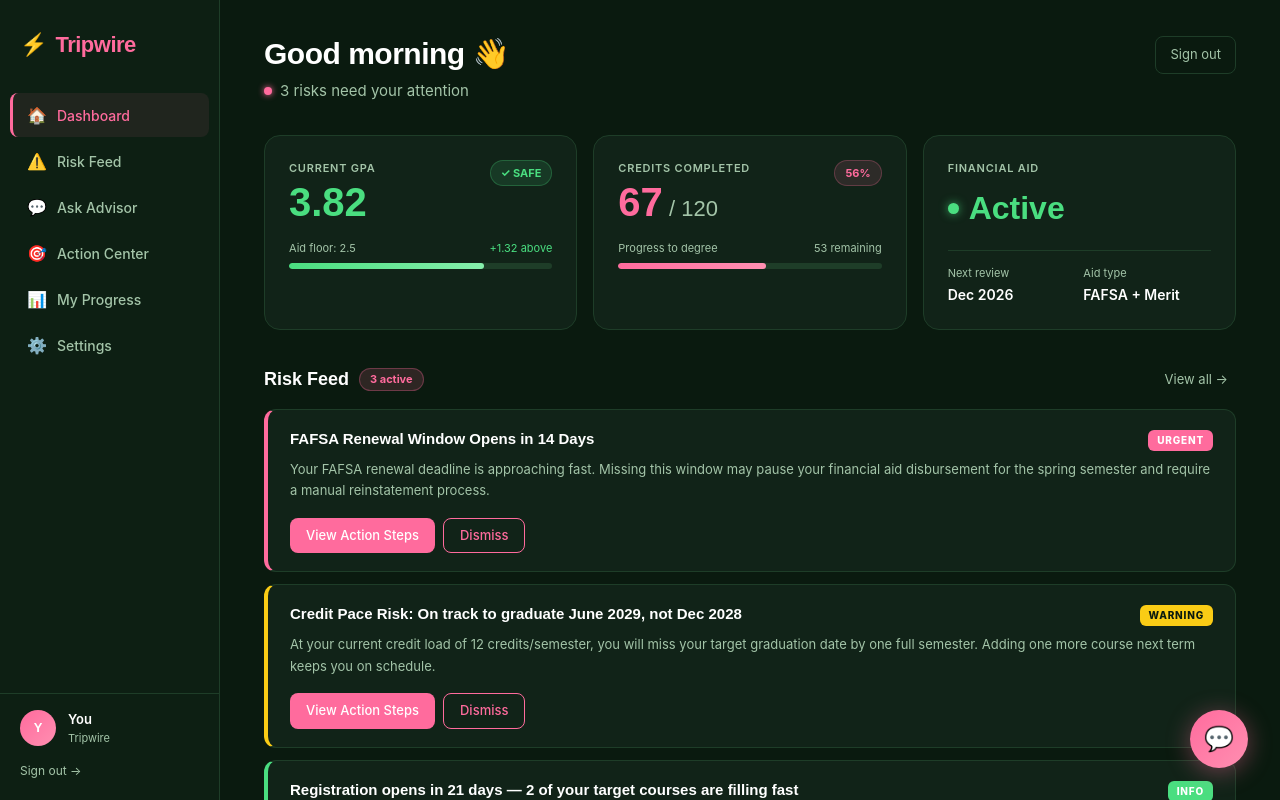
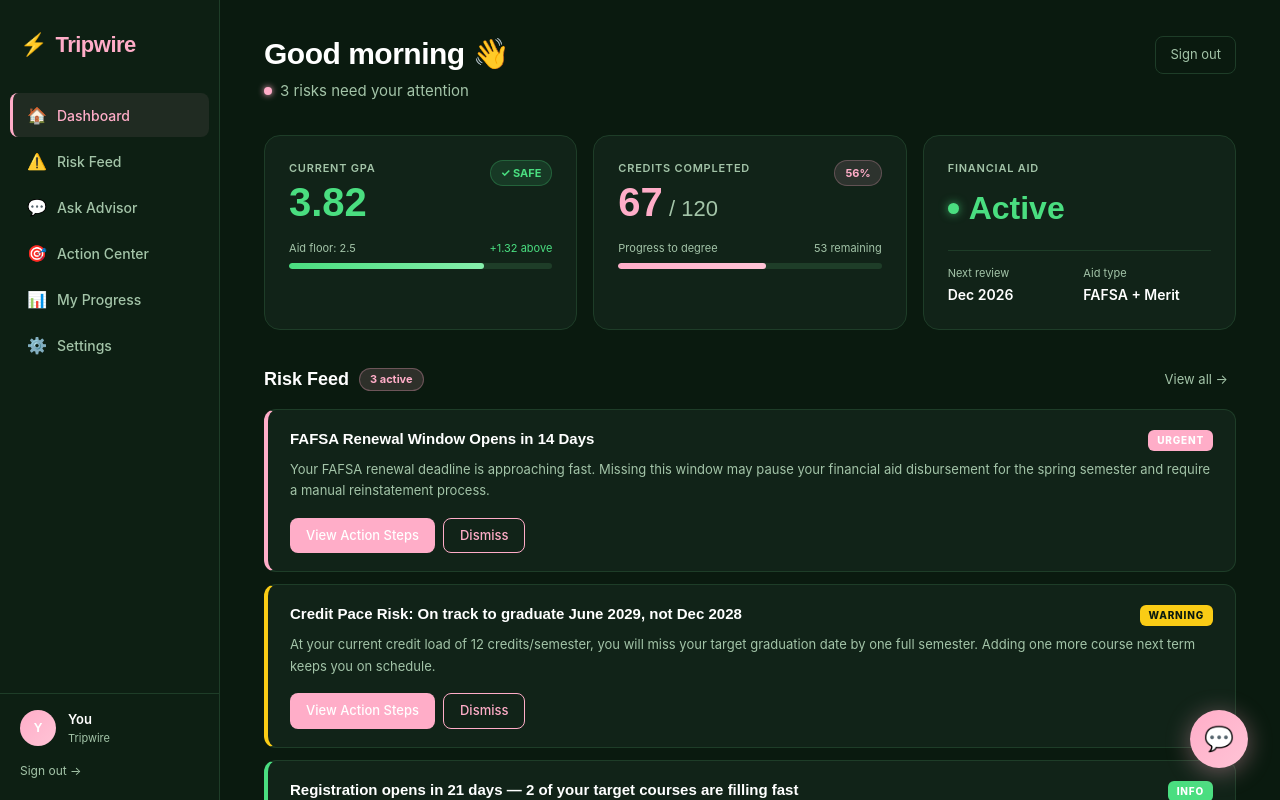
Before and after one commit to sindicates/tripwire, a Next.js app in the folder frontend/: page /dashboard in a window 1280 px wide. Shown: the top 800 px of the page. Built offline with nearby package versions, Linux system fonts and the light colour scheme; no server answers; a web font is replaced by a local one.

Commit message:
dashboard updates

```diff
--- a/frontend/app/dashboard/page.tsx
+++ b/frontend/app/dashboard/page.tsx
@@ -41,7 +41,7 @@ const NAV_ITEMS: NavItem[] = [
 
 const RISK_CARDS: RiskCard[] = [
   {
-    id: 1, severity: "URGENT", borderColor: "#ff6b9d", badgeColor: "#ff6b9d", badgeText: "URGENT",
+    id: 1, severity: "URGENT", borderColor: "#ffadc8", badgeColor: "#ffadc8", badgeText: "URGENT",
     title: "FAFSA Renewal Window Opens in 14 Days",
     description: "Your FAFSA renewal deadline is approaching fast. Missing this window may pause your financial aid disbursement for the spring semester and require a manual reinstatement process.",
   },
@@ -58,9 +58,9 @@ const RISK_CARDS: RiskCard[] = [
 ]
 
 const ACTION_ITEMS: ActionItem[] = [
-  { id: 1, title: "Submit FAFSA renewal", meta: "Due Jan 1, 2027 · Financial Aid Office", tag: "URGENT", tagColor: "#ff6b9d" },
+  { id: 1, title: "Submit FAFSA renewal", meta: "Due Jan 1, 2027 · Financial Aid Office", tag: "URGENT", tagColor: "#ffadc8" },
   { id: 2, title: "Meet with advisor to adjust credit load", meta: "Schedule before Nov 15", tag: "IMPORTANT", tagColor: "#facc15" },
-  { id: 3, title: "Register for MATH 285 before section fills", meta: "18% seats remaining", tag: "TIME-SENSITIVE", tagColor: "#ff8fb1" },
+  { id: 3, title: "Register for MATH 285 before section fills", meta: "18% seats remaining", tag: "TIME-SENSITIVE", tagColor: "#ffc4d6" },
 ]
 
 const SUGGESTED_QUESTIONS = [
@@ -126,7 +126,7 @@ export default function TripwireDashboard() {
         className="tw-fab"
         aria-label="Open Policy Advisor"
         onClick={() => { setAdvisorOpen(true); console.log("TODO: open advisor panel") }}
-        style={{ position: "fixed", bottom: 32, right: 32, width: 58, height: 58, borderRadius: "50%", background: "linear-gradient(135deg, #ff6b9d, #ff8fb1)", border: "none", cursor: "pointer", display: "flex", alignItems: "center", justifyContent: "center", fontSize: 24, boxShadow: "0 4px 24px rgba(255, 107, 157, 0.4)", zIndex: 40 }}
+        style={{ position: "fixed", bottom: 32, right: 32, width: 58, height: 58, borderRadius: "50%", background: "linear-gradient(135deg, #ffadc8, #ffc4d6)", border: "none", cursor: "pointer", display: "flex", alignItems: "center", justifyContent: "center", fontSize: 24, boxShadow: "0 4px 24px rgba(255, 173, 200, 0.4)", zIndex: 40 }}
       >💬</button>
 
       {advisorOpen && (
@@ -140,16 +140,17 @@ export default function TripwireDashboard() {
 // ── Sidebar ──────────────────────────────────────────────────────────────────
 
 function Sidebar({ activeNav, onNavClick, onSignOut, profile }: { activeNav: NavId; onNavClick: (id: NavId) => void; onSignOut: () => void; profile: Profile }) {
+  const router = useRouter()
   const name = profile.display_name || "You"
   const initials = name.split(" ").map((w) => w[0]).join("").slice(0, 2).toUpperCase()
   const subtitle = [profile.school, profile.year].filter(Boolean).join(" · ") || "Tripwire"
 
   return (
     <aside className="tw-sidebar" style={{ width: 220, minWidth: 220, background: "#0d1f13", borderRight: "1px solid #1e3d28", display: "flex", flexDirection: "column", position: "sticky", top: 0, height: "100vh", overflowY: "auto", flexShrink: 0 }}>
-      <div className="tw-sidebar-logo" style={{ display: "flex", alignItems: "center", gap: 8, padding: "28px 20px 32px" }}>
+      <button onClick={() => router.push("/")} className="tw-sidebar-logo" style={{ display: "flex", alignItems: "center", gap: 8, padding: "28px 20px 32px", background: "none", border: "none", cursor: "pointer" }}>
         <span style={{ fontSize: 22, flexShrink: 0 }}>⚡</span>
-        <span className="tw-sidebar-logo-text" style={{ fontFamily: "'Space Grotesk', sans-serif", fontWeight: 700, fontSize: 22, color: "#ff6b9d", letterSpacing: "-0.5px" }}>Tripwire</span>
-      </div>
+        <span className="tw-sidebar-logo-text" style={{ fontFamily: "'Space Grotesk', sans-serif", fontWeight: 700, fontSize: 22, color: "#ffadc8", letterSpacing: "-0.5px" }}>Tripwire</span>
+      </button>
 
       <nav style={{ flex: 1, padding: "0 10px", display: "flex", flexDirection: "column", gap: 2 }}>
         {NAV_ITEMS.map((item) => (
@@ -162,7 +163,7 @@ function Sidebar({ activeNav, onNavClick, onSignOut, profile }: { activeNav: Nav
 
       <div className="tw-sidebar-user" style={{ padding: "16px 20px", borderTop: "1px solid #1e3d28", display: "flex", flexDirection: "column", gap: 12 }}>
         <div style={{ display: "flex", alignItems: "center", gap: 12 }}>
-          <div style={{ width: 36, height: 36, borderRadius: "50%", background: "linear-gradient(135deg, #ff6b9d, #ff8fb1)", display: "flex", alignItems: "center", justifyContent: "center", fontFamily: "'Space Grotesk', sans-serif", fontWeight: 700, fontSize: 13, color: "#fff", flexShrink: 0 }}>{initials}</div>
+          <div style={{ width: 36, height: 36, borderRadius: "50%", background: "linear-gradient(135deg, #ffadc8, #ffc4d6)", display: "flex", alignItems: "center", justifyContent: "center", fontFamily: "'Space Grotesk', sans-serif", fontWeight: 700, fontSize: 13, color: "#fff", flexShrink: 0 }}>{initials}</div>
           <div className="tw-sidebar-user-text" style={{ minWidth: 0 }}>
             <div style={{ fontSize: 13, fontWeight: 600, color: "#ffffff", overflow: "hidden", textOverflow: "ellipsis", whiteSpace: "nowrap" }}>{name}</div>
             <div style={{ fontSize: 11, color: "#a3c4a8", overflow: "hidden", textOverflow: "ellipsis", whiteSpace: "nowrap" }}>{subtitle}</div>
@@ -186,14 +187,14 @@ function DashboardHeader({ onSignOut, profile }: { onSignOut: () => void; profil
       <div>
         <h1 style={{ fontFamily: "'Space Grotesk', sans-serif", fontWeight: 700, fontSize: 30, margin: 0, letterSpacing: "-0.5px", lineHeight: 1.2 }}>{greeting}{firstName ? `, ${firstName}` : ""} 👋</h1>
         <p style={{ color: "#a3c4a8", margin: "8px 0 0", fontSize: 15, display: "flex", alignItems: "center", gap: 8 }}>
-          <span style={{ display: "inline-block", width: 8, height: 8, borderRadius: "50%", background: "#ff6b9d", boxShadow: "0 0 6px #ff6b9d" }} />
+          <span style={{ display: "inline-block", width: 8, height: 8, borderRadius: "50%", background: "#ffadc8", boxShadow: "0 0 6px #ffadc8" }} />
           3 risks need your attention
         </p>
       </div>
       <button
         onClick={onSignOut}
         style={{ background: "none", border: "1px solid #1e3d28", borderRadius: 8, padding: "8px 14px", color: "#a3c4a8", fontSize: 13, cursor: "pointer", transition: "border-color 0.15s ease, color 0.15s ease", whiteSpace: "nowrap", flexShrink: 0 }}
-        onMouseEnter={(e) => { e.currentTarget.style.borderColor = "#ff6b9d"; e.currentTarget.style.color = "#ff6b9d" }}
+        onMouseEnter={(e) => { e.currentTarget.style.borderColor = "#ffadc8"; e.currentTarget.style.color = "#ffadc8" }}
         onMouseLeave={(e) => { e.currentTarget.style.borderColor = "#1e3d28"; e.currentTarget.style.color = "#a3c4a8" }}
       >Sign out</button>
     </div>
@@ -230,18 +231,18 @@ function StatCards() {
           <div>
             <div style={{ fontSize: 11, color: "#a3c4a8", textTransform: "uppercase", letterSpacing: "0.07em", fontWeight: 600, marginBottom: 6 }}>Credits Completed</div>
             <div style={{ fontFamily: "'Space Grotesk', sans-serif", fontWeight: 700, fontSize: 40, lineHeight: 1 }}>
-              <span style={{ color: "#ff6b9d" }}>67</span>
+              <span style={{ color: "#ffadc8" }}>67</span>
               <span style={{ color: "#a3c4a8", fontSize: 22, fontWeight: 500 }}> / 120</span>
             </div>
           </div>
-          <span style={{ background: "rgba(255, 107, 157, 0.12)", color: "#ff6b9d", fontSize: 11, fontWeight: 700, padding: "4px 10px", borderRadius: 20, border: "1px solid rgba(255, 107, 157, 0.25)" }}>56%</span>
+          <span style={{ background: "rgba(255, 173, 200, 0.12)", color: "#ffadc8", fontSize: 11, fontWeight: 700, padding: "4px 10px", borderRadius: 20, border: "1px solid rgba(255, 173, 200, 0.25)" }}>56%</span>
         </div>
         <div style={{ marginTop: 18 }}>
           <div style={{ display: "flex", justifyContent: "space-between", fontSize: 11, color: "#a3c4a8", marginBottom: 6 }}>
             <span>Progress to degree</span><span>53 remaining</span>
           </div>
           <div style={{ background: "#1e3d28", borderRadius: 4, height: 6, overflow: "hidden" }}>
-            <div style={{ background: "linear-gradient(90deg, #ff6b9d, #ff8fb1)", width: "56%", height: "100%", borderRadius: 4 }} />
+            <div style={{ background: "linear-gradient(90deg, #ffadc8, #ffc4d6)", width: "56%", height: "100%", borderRadius: 4 }} />
           </div>
         </div>
       </div>
@@ -278,7 +279,7 @@ function RiskFeed() {
       <div style={{ display: "flex", alignItems: "center", justifyContent: "space-between", marginBottom: 16 }}>
         <div style={{ display: "flex", alignItems: "center", gap: 10 }}>
           <h2 style={{ fontFamily: "'Space Grotesk', sans-serif", fontWeight: 700, fontSize: 18, margin: 0 }}>Risk Feed</h2>
-          <span style={{ background: "rgba(255, 107, 157, 0.15)", color: "#ff6b9d", fontSize: 11, fontWeight: 700, padding: "2px 10px", borderRadius: 20, border: "1px solid rgba(255, 107, 157, 0.3)" }}>3 active</span>
+          <span style={{ background: "rgba(255, 173, 200, 0.15)", color: "#ffadc8", fontSize: 11, fontWeight: 700, padding: "2px 10px", borderRadius: 20, border: "1px solid rgba(255, 173, 200, 0.3)" }}>3 active</span>
         </div>
         <button className="tw-btn-ghost" onClick={() => console.log("TODO: view all risks")}>View all →</button>
       </div>
@@ -327,7 +328,7 @@ function ActionCenter() {
           const done = checked.has(item.id)
           return (
             <div key={item.id} className="tw-card" style={{ borderRadius: 12, padding: "16px 20px", display: "flex", alignItems: "center", gap: 14, opacity: done ? 0.6 : 1, transition: "opacity 0.2s ease" }}>
-              <input type="checkbox" checked={done} onChange={() => toggle(item.id)} style={{ width: 18, height: 18, accentColor: "#ff6b9d", cursor: "pointer", flexShrink: 0 }} />
+              <input type="checkbox" checked={done} onChange={() => toggle(item.id)} style={{ width: 18, height: 18, accentColor: "#ffadc8", cursor: "pointer", flexShrink: 0 }} />
               <div style={{ flex: 1, minWidth: 0 }}>
                 <div style={{ fontSize: 14, fontWeight: 500, color: done ? "#a3c4a8" : "#ffffff", textDecoration: done ? "line-through" : "none", marginBottom: 4 }}>{item.title}</div>
                 <div style={{ display: "flex", alignItems: "center", gap: 8, flexWrap: "wrap" }}>
@@ -372,7 +373,7 @@ function AdvisorPanel({ open, onClose }: { open: boolean; onClose: () => void })
       </div>
       <div style={{ flex: 1, padding: "20px 24px", overflowY: "auto", display: "flex", alignItems: "center", justifyContent: "center" }}>
         <div style={{ textAlign: "center", color: "#a3c4a8" }}>
-          <div style={{ width: 56, height: 56, borderRadius: "50%", background: "rgba(255, 107, 157, 0.1)", border: "1px solid rgba(255, 107, 157, 0.2)", display: "flex", alignItems: "center", justifyContent: "center", fontSize: 26, margin: "0 auto 14px" }}>🎓</div>
+          <div style={{ width: 56, height: 56, borderRadius: "50%", background: "rgba(255, 173, 200, 0.1)", border: "1px solid rgba(255, 173, 200, 0.2)", display: "flex", alignItems: "center", justifyContent: "center", fontSize: 26, margin: "0 auto 14px" }}>🎓</div>
           <div style={{ fontSize: 14, fontWeight: 500, color: "#ffffff", marginBottom: 6 }}>Ask me anything</div>
           <div style={{ fontSize: 13, lineHeight: 1.6 }}>I can help with UNR&apos;s academic policies,<br />financial aid rules, and registration info.</div>
         </div>
--- a/frontend/app/globals.css
+++ b/frontend/app/globals.css
@@ -94,11 +94,11 @@
   transition: background 0.15s ease, color 0.15s ease, border-color 0.15s ease;
 }
 .tw-nav-link:hover { background: rgba(30, 61, 40, 0.7); color: #ffffff; }
-.tw-nav-link.active { border-left-color: #ff6b9d; color: #ff6b9d; background: rgba(255, 107, 157, 0.08); }
+.tw-nav-link.active { border-left-color: #ffadc8; color: #ffadc8; background: rgba(255, 173, 200, 0.08); }
 
 /* ── Buttons ─────────────────────────────────────── */
 .tw-btn-primary {
-  background: #ff6b9d;
+  background: #ffadc8;
   color: #ffffff;
   border: none;
   border-radius: 8px;
@@ -114,8 +114,8 @@
 
 .tw-btn-outline {
   background: transparent;
-  color: #ff6b9d;
-  border: 1px solid #ff6b9d;
+  color: #ffadc8;
+  border: 1px solid #ffadc8;
   border-radius: 8px;
   padding: 8px 18px;
   cursor: pointer;
@@ -124,7 +124,7 @@
   white-space: nowrap;
   transition: background 0.15s ease;
 }
-.tw-btn-outline:hover { background: rgba(255, 107, 157, 0.12); }
+.tw-btn-outline:hover { background: rgba(255, 173, 200, 0.12); }
 
 .tw-btn-ghost {
   background: none;
@@ -181,14 +181,14 @@
   cursor: pointer;
   transition: background 0.15s ease, color 0.15s ease, border-color 0.15s ease;
 }
-.tw-pill:hover { background: rgba(255, 107, 157, 0.1); color: #ff6b9d; border-color: rgba(255, 107, 157, 0.4); }
+.tw-pill:hover { background: rgba(255, 173, 200, 0.1); color: #ffadc8; border-color: rgba(255, 173, 200, 0.4); }
 
 /* ── FAB ─────────────────────────────────────────── */
 .tw-fab { transition: transform 0.15s ease, box-shadow 0.15s ease !important; }
-.tw-fab:hover { transform: scale(1.08) !important; box-shadow: 0 6px 32px rgba(255, 107, 157, 0.55) !important; }
+.tw-fab:hover { transform: scale(1.08) !important; box-shadow: 0 6px 32px rgba(255, 173, 200, 0.55) !important; }
 
 /* ── Chat input ──────────────────────────────────── */
-.tw-chat-input:focus { outline: none; border-color: #ff6b9d !important; box-shadow: 0 0 0 3px rgba(255, 107, 157, 0.15); }
+.tw-chat-input:focus { outline: none; border-color: #ffadc8 !important; box-shadow: 0 0 0 3px rgba(255, 173, 200, 0.15); }
 
 /* ── Responsive sidebar ──────────────────────────── */
 @media (max-width: 768px) {
--- a/frontend/app/page.tsx
+++ b/frontend/app/page.tsx
@@ -2,9 +2,12 @@
 
 import { useEffect } from 'react'
 import Link from 'next/link'
+import { useRouter } from 'next/navigation'
 import { AlertTriangle, FileText, ListChecks, LucideIcon } from 'lucide-react'
 
 export default function LandingPage() {
+  const router = useRouter()
+
   useEffect(() => {
     const els = document.querySelectorAll('.reveal, .reveal-left, .reveal-scale')
     const observer = new IntersectionObserver(
@@ -26,7 +29,7 @@ export default function LandingPage() {
     <>
       {/* ── NAVBAR ── */}
       <nav style={{
-        background: '#0d5c2e',
+        background: '#117a3d',
         height: '54px',
         display: 'flex',
         alignItems: 'center',
@@ -60,7 +63,7 @@ export default function LandingPage() {
         </div>
 
         <button
-          onClick={() => console.log('TODO: navigate-to-signin')}
+          onClick={() => router.push('/login')}
           style={{
             background: 'transparent',
             border: '1.5px solid rgba(255,255,255,0.4)',
@@ -90,7 +93,7 @@ export default function LandingPage() {
         <div style={{
           position: 'absolute',
           inset: 0,
-          background: 'linear-gradient(180deg, #0d5c2e 0%, #13733a 22%, #1a8545 38%, rgba(22,105,56,0.4) 58%, rgba(249,250,251,0.88) 80%, #f9fafb 100%)',
+          background: 'linear-gradient(180deg, #117a3d 0%, #1a9649 22%, #21a659 38%, rgba(22,105,56,0.4) 58%, rgba(249,250,251,0.88) 80%, #f9fafb 100%)',
         }} />
 
         {/* SVG data visualization */}
@@ -100,9 +103,9 @@ export default function LandingPage() {
           preserveAspectRatio="xMidYMid slice"
           xmlns="http://www.w3.org/2000/svg"
         >
-          <ellipse cx="200" cy="480" rx="280" ry="50" fill="#0a4020" opacity="0.5" />
-          <ellipse cx="700" cy="490" rx="400" ry="60" fill="#083518" opacity="0.4" />
-          <ellipse cx="1100" cy="475" rx="220" ry="40" fill="#0d5c2e" opacity="0.35" />
+          <ellipse cx="200" cy="480" rx="280" ry="50" fill="#0e562c" opacity="0.5" />
+          <ellipse cx="700" cy="490" rx="400" ry="60" fill="#0c4a23" opacity="0.4" />
+          <ellipse cx="1100" cy="475" rx="220" ry="40" fill="#117a3d" opacity="0.35" />
 
           <polyline
             points="80,430 350,300 600,190 850,110 1100,55"
@@ -200,7 +203,7 @@ export default function LandingPage() {
 
           <div style={{ display: 'flex', gap: '9px', animation: 'fadeUp 0.65s cubic-bezier(0.22,1,0.36,1) 0.42s both' }}>
             <button
-              onClick={() => console.log('TODO: navigate-to-signup')}
+              onClick={() => router.push('/register')}
               style={{
                 background: '#f9a8d4',
                 color: '#fff',
@@ -271,7 +274,7 @@ export default function LandingPage() {
             fontFamily: 'Merriweather, serif',
             fontWeight: 700,
             fontSize: '22px',
-            color: '#0d5c2e',
+            color: '#117a3d',
             maxWidth: '500px',
             lineHeight: 1.28,
             margin: '0 0 20px',
@@ -294,7 +297,7 @@ export default function LandingPage() {
           {/* Quote block */}
           <blockquote className="reveal stagger-2" style={{
             background: '#f0fdf4',
-            borderLeft: '3px solid #0d5c2e',
+            borderLeft: '3px solid #117a3d',
             borderRadius: '0 4px 4px 0',
             padding: '18px 20px',
             margin: '0 0 32px',
@@ -304,7 +307,7 @@ export default function LandingPage() {
               fontWeight: 400,
               fontStyle: 'italic',
               fontSize: '14px',
-              color: '#0d5c2e',
+              color: '#117a3d',
               lineHeight: 1.7,
               margin: '0 0 10px',
             }}>
@@ -330,7 +333,7 @@ export default function LandingPage() {
           }}>
             <FeatureCard
               iconBg="#dcfce7"
-              iconColor="#15803d"
+              iconColor="#1ba84e"
               Icon={AlertTriangle}
               title="Risk detection before it's too late"
               desc="GPA drops, SAP failures, FAFSA windows — flagged weeks ahead with clear urgency levels."
@@ -346,7 +349,7 @@ export default function LandingPage() {
             />
             <FeatureCard
               iconBg="#f0fdf4"
-              iconColor="#0d5c2e"
+              iconColor="#117a3d"
               Icon={ListChecks}
               title="Exact next steps, not vague suggestions"
               desc='Each risk comes with the specific form, deadline, and office — not "contact your advisor."'
@@ -356,7 +359,7 @@ export default function LandingPage() {
 
           {/* Stats strip */}
           <div className="reveal-scale" style={{
-            background: '#0d5c2e',
+            background: '#117a3d',
             borderRadius: '4px',
             display: 'grid',
             gridTemplateColumns: 'repeat(3, 1fr)',
@@ -417,7 +420,7 @@ export default function LandingPage() {
             fontFamily: 'Merriweather, serif',
             fontWeight: 700,
             fontSize: '22px',
-            color: '#0d5c2e',
+            color: '#117a3d',
             lineHeight: 1.28,
             margin: '0 0 32px',
           }}>
@@ -466,7 +469,7 @@ export default function LandingPage() {
                   width: '24px',
                   height: '24px',
                   borderRadius: '3px',
-                  background: '#0d5c2e',
+                  background: '#117a3d',
                   color: '#fff',
                   fontFamily: 'Merriweather, serif',
                   fontWeight: 700,
@@ -502,7 +505,7 @@ export default function LandingPage() {
 
       {/* ── CTA ── */}
       <section style={{
-        background: '#0d5c2e',
+        background: '#117a3d',
         padding: '52px 36px',
         textAlign: 'center',
       }}>
@@ -530,7 +533,7 @@ export default function LandingPage() {
 
         <div className="reveal stagger-2">
           <button
-            onClick={() => console.log('TODO: navigate-to-signup')}
+            onClick={() => router.push('/register')}
             style={{
               background: '#f9a8d4',
               color: '#fff',
@@ -555,7 +558,7 @@ export default function LandingPage() {
 
       {/* ── FOOTER ── */}
       <footer style={{
-        background: '#052016',
+        background: '#117a3d',
         padding: '16px 36px',
         display: 'flex',
         alignItems: 'center',
@@ -566,7 +569,7 @@ export default function LandingPage() {
             fontFamily: 'Satoshi, sans-serif',
             fontWeight: 700,
             fontSize: '13px',
-            background: 'linear-gradient(to right, #0d5c2e, #f9a8d4)',
+            background: 'linear-gradient(to right, #117a3d, #f9a8d4)',
             WebkitBackgroundClip: 'text',
             WebkitTextFillColor: 'transparent',
             backgroundClip: 'text',
```
